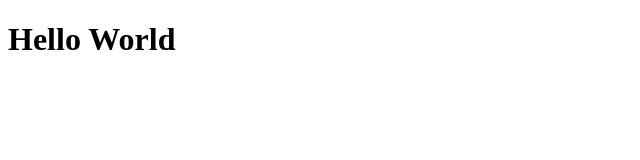
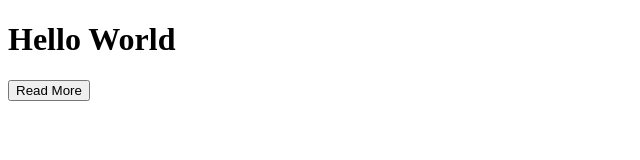
Before and after one commit to Aidanr50/test-repo, a plain HTML site: page index.html in a window 1280 px wide. Shown: the whole page, without its empty margins (0-640 px from the left). Drawn offline with Linux system fonts and the light colour scheme.

Commit message:
ADD CTA button

```diff
--- a/index.html
+++ b/index.html
@@ -7,5 +7,8 @@
 
 <body>
 	<h1>Hello World</h1>
+	<div>
+		<button class="cta">Read More</button>
+	</div>
 </body>
 </html>
```
